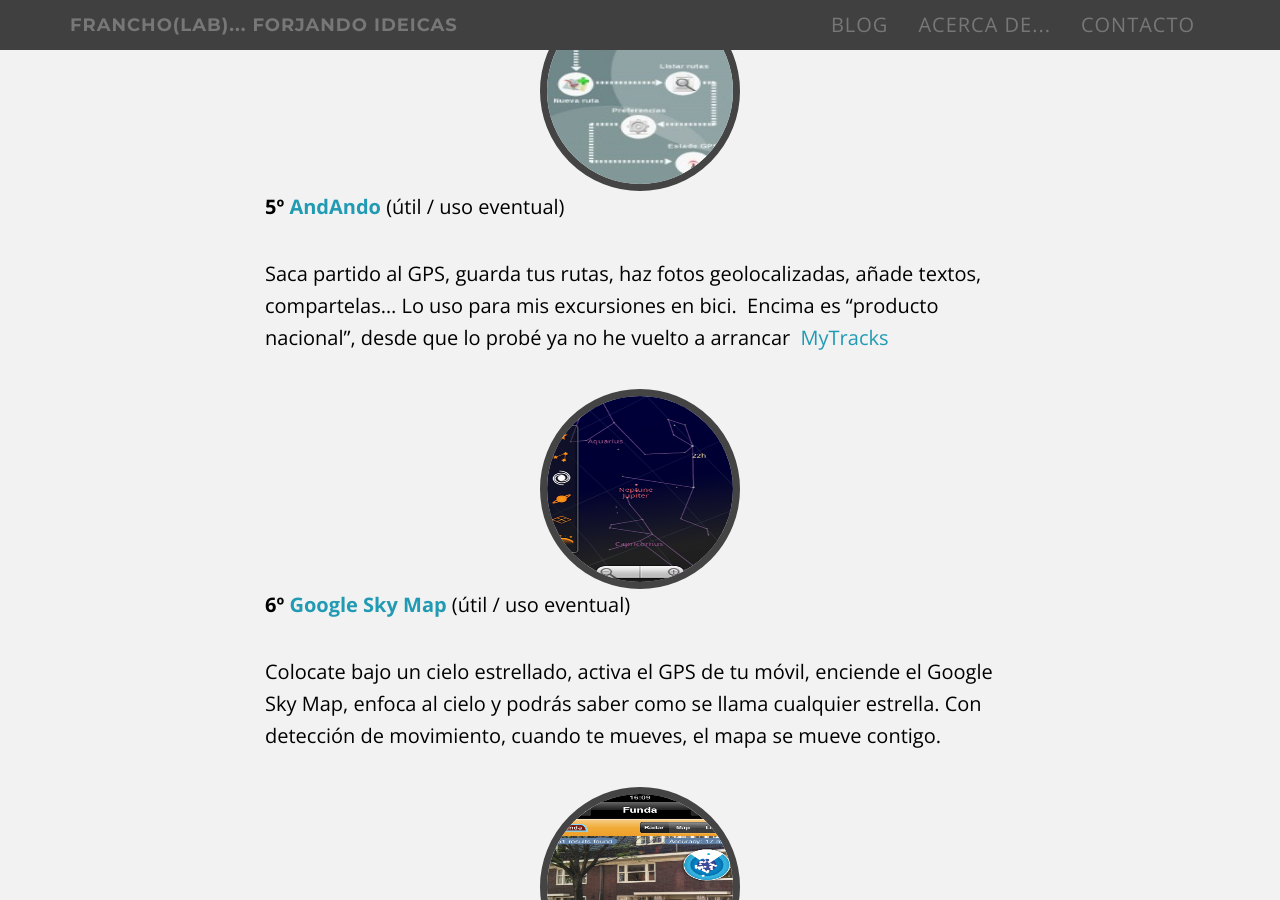
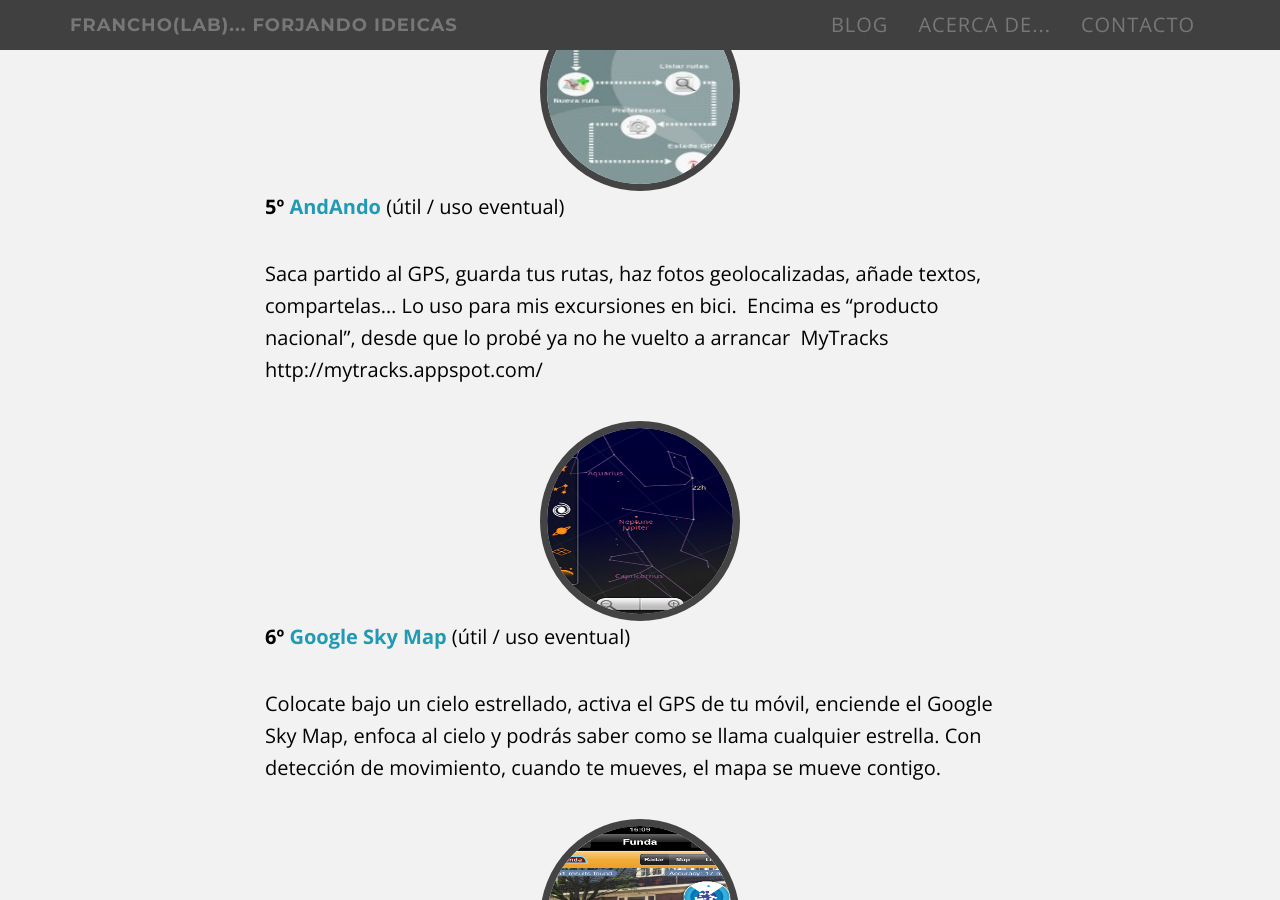
Before and after one commit to francho/francho.github.io, a Jekyll site: the page built from _posts/2009-11-30-top-10-de-aplicaciones-indispensables-para-android-noviembre-2009.md, in a window 1280 px wide and 900 px high, scrolled down 3007 px. Built offline with Jekyll 4.4.1, drawn with Linux system fonts in a browser that asks for light colours; comment, search, counter and statistics services are not loaded.

Commit message:
Remove legacy links

```diff
--- a/_posts/2009-11-30-top-10-de-aplicaciones-indispensables-para-android-noviembre-2009.md
+++ b/_posts/2009-11-30-top-10-de-aplicaciones-indispensables-para-android-noviembre-2009.md
@@ -61,9 +61,9 @@ Permite escanear códigos de barras (reconoce también los [códigos QR]). Una v
 **![android_andando](/assets/android_andando11.jpg "android_andando") 5º [AndAndo](http://andando.javielinux.com/)**
 (útil / uso eventual)
 
-Saca partido al GPS, guarda tus rutas, haz fotos geolocalizadas, añade textos, compartelas... Lo uso para mis excursiones en bici.  Encima es "producto nacional", desde que lo probé ya no he vuelto a arrancar  [MyTracks](http://mytracks.appspot.com/)
+Saca partido al GPS, guarda tus rutas, haz fotos geolocalizadas, añade textos, compartelas... Lo uso para mis excursiones en bici.  Encima es "producto nacional", desde que lo probé ya no he vuelto a arrancar  MyTracks http://mytracks.appspot.com/
 
-**![android_skymap](/assets/android_skymap1.png "android_skymap") 6º [Google Sky Map](http://www.google.com/sky/skymap.html)**
+**![android_skymap](/assets/android_skymap1.png "android_skymap") 6º [Google Sky Map](https://play.google.com/store/apps/details?id=com.google.android.stardroid)**
 (útil / uso eventual)
 
 Colocate bajo un cielo estrellado, activa el GPS de tu móvil, enciende el Google Sky Map, enfoca al cielo y podrás saber como se llama cualquier estrella. Con detección de movimiento, cuando te mueves, el mapa se mueve contigo.
```
Also changed, not shown: _posts/2009-10-21-concurso-primer-aniversario-de-and-roid-es.html (deleted, +0 -27 lines).
